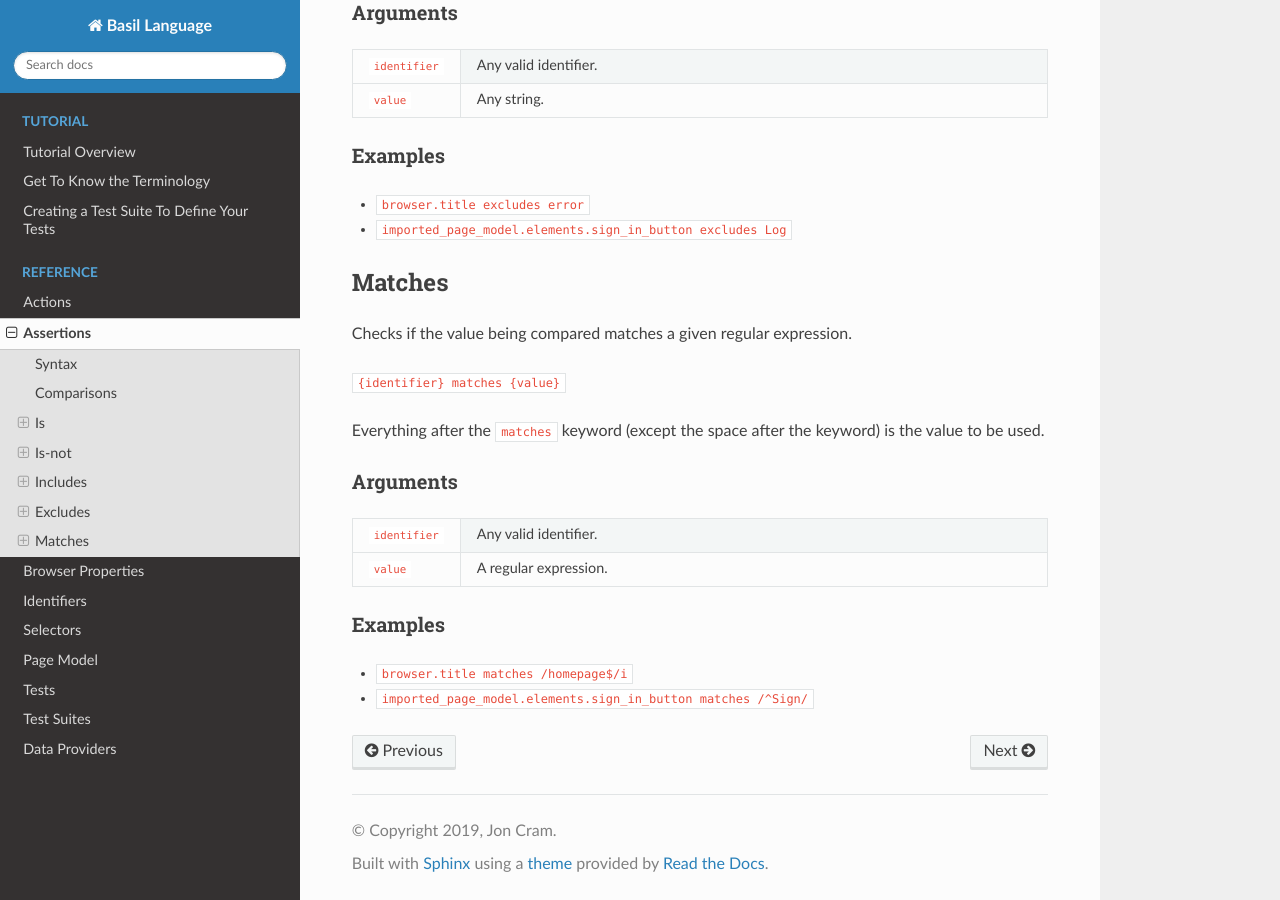
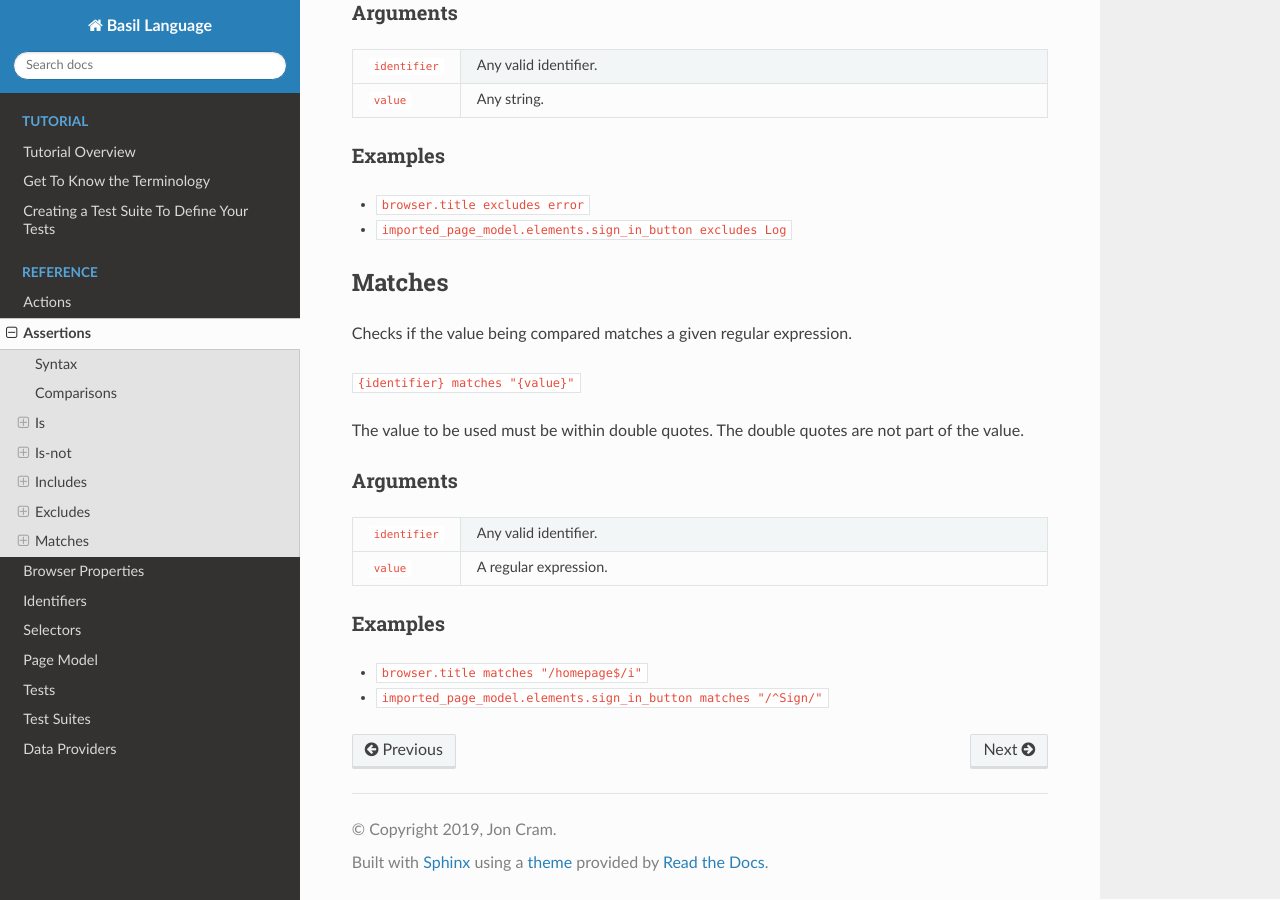
Before and after one commit to webignition/bas-spec, a Sphinx documentation site: the page built from docs/assertions.rst, in a window 1280 px wide and 900 px high, scrolled down 2270 px. Built offline with Sphinx 7.4.7 and the Read the Docs theme 2.0.0, drawn with Linux system fonts in a browser that asks for light colours.

Commit message:
Matches assertion comparison must have value double-quoted (#110)

```diff
--- a/docs/assertions.rst
+++ b/docs/assertions.rst
@@ -160,9 +160,9 @@ Matches
 
 Checks if the value being compared matches a given regular expression.
 
-``{identifier} matches {value}``
+``{identifier} matches "{value}"``
 
-Everything after the ``matches`` keyword (except the space after the keyword) is the value to be used.
+The value to be used must be within double quotes. The double quotes are not part of the value.
 
 *********
 Arguments
@@ -181,5 +181,5 @@ Arguments
 Examples
 ********
 
-- ``browser.title matches /homepage$/i``
-- ``imported_page_model.elements.sign_in_button matches /^Sign/``
+- ``browser.title matches "/homepage$/i"``
+- ``imported_page_model.elements.sign_in_button matches "/^Sign/"``
```
